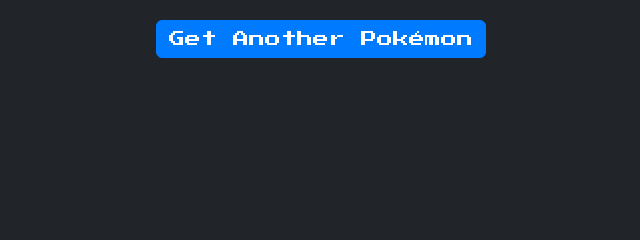
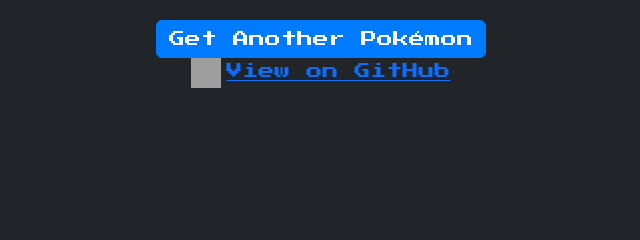
Before and after one commit to sriram-prasad/poke-app, a Flask app: page / in a window 1280 px wide. Shown: the part 176-416 px from the top of the page, without its empty margins (319-959 px from the left). Run offline with Flask 3, Linux system fonts and the light colour scheme; data that the repository does not hold is empty; grey boxes are pictures that could not be loaded.

Commit message:
Added GitHub link (#14)
* Updated HTML to include GitHub link

```diff
--- a/app/templates/index.html
+++ b/app/templates/index.html
@@ -33,6 +33,11 @@
             width: 350px; /* Set the width to 500px */
             height: auto; /* Maintain aspect ratio */
         }
+        .github-link img {
+        width: 30px; /* Adjusted size */
+        height: 30px; /* Adjusted size */
+        margin-right: 5px;
+        }
     </style>
 </head>
 <body class="bg-dark text-center">
@@ -47,5 +52,9 @@
         <p>Type(s): {{ ", ".join(pokemon.types) }}</p>
         <a href="/" class="btn btn-primary">Get Another Pokémon</a>
     </div>
+    <!-- GitHub Link -->
+    <a href="https://github.com/sriram-prasad/poke-app" target="_blank" class="github-link">
+        <img src="https://github.githubassets.com/images/modules/logos_page/GitHub-Mark.png" alt="GitHub">View on GitHub
+    </a>
 </body>
 </html>
```
